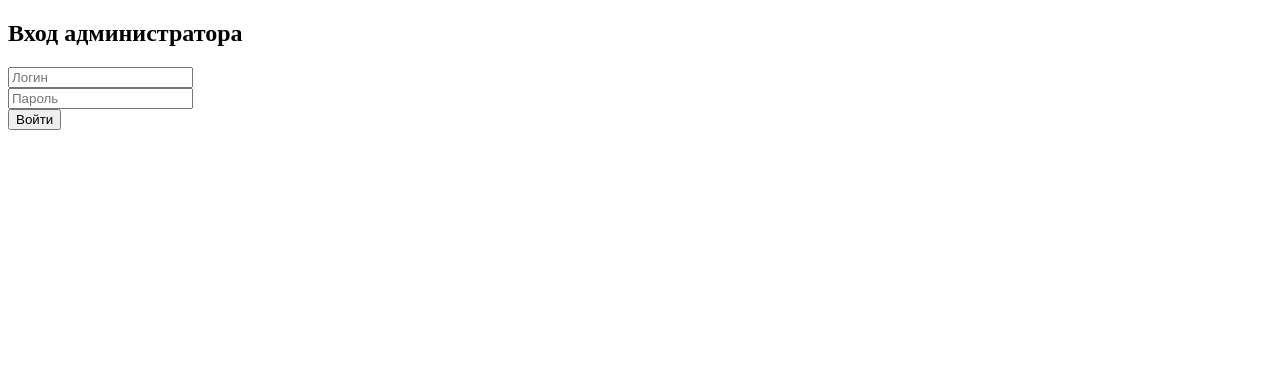
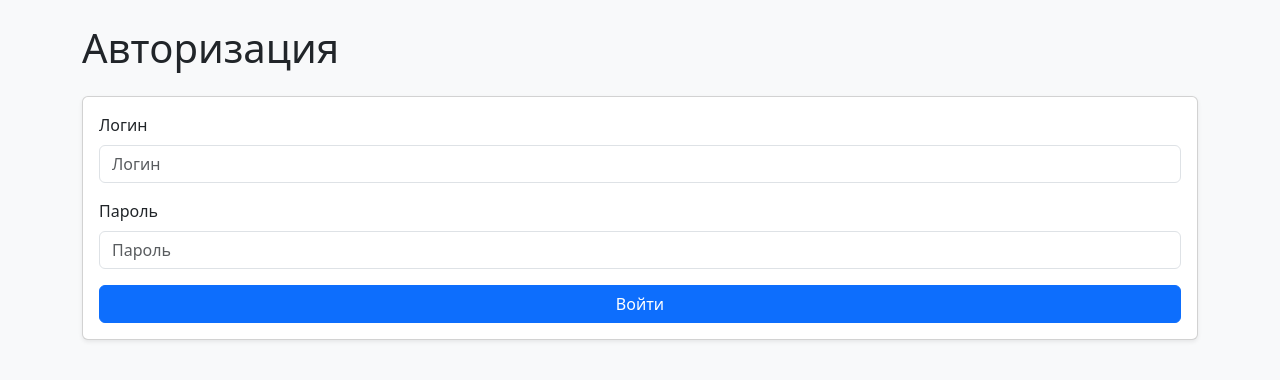
Before and after one commit to che6aduxin/chat-bot, a Flask app: page /login in a window 1280 px wide. Shown: the top 380 px of the page. Run offline with Flask 3, Linux system fonts and the light colour scheme; parts of the project's set-up code (start-up, migrations or seed data) failed here and were passed over.

Commit message:
редизайн страниц

```diff
--- /dev/null
+++ b/app/templates/base.html
@@ -0,0 +1,28 @@
+<!doctype html>
+<html lang="ru">
+
+<head>
+	<meta charset="utf-8">
+	<title>{% block title %}Админка{% endblock %}</title>
+	<link href="https://cdn.jsdelivr.net/npm/bootstrap@5.3.0/dist/css/bootstrap.min.css" rel="stylesheet">
+</head>
+
+<body class="bg-light">
+
+	<div class="container py-4">
+		<h1 class="mb-4">{% block header %}Панель администратора{% endblock %}</h1>
+
+		{% with messages = get_flashed_messages() %}
+		{% if messages %}
+		{% for msg in messages %}
+		<div class="alert alert-info">{{ msg }}</div>
+		{% endfor %}
+		{% endif %}
+		{% endwith %}
+
+		{% block content %}{% endblock %}
+	</div>
+
+</body>
+
+</html>
--- a/app/templates/login.html
+++ b/app/templates/login.html
@@ -1,22 +1,18 @@
-<!DOCTYPE html>
-<html>
+{% extends "base.html" %}
 
-<head>
-	<title>Вход</title>
-</head>
+{% block title %}Вход{% endblock %}
+{% block header %}Авторизация{% endblock %}
 
-<body>
-	<h2>Вход администратора</h2>
-	<form method="post">
-		<input name="username" placeholder="Логин"><br>
-		<input name="password" type="password" placeholder="Пароль"><br>
-		<button type="submit">Войти</button>
-	</form>
-	{% with messages = get_flashed_messages() %}
-	{% if messages %}
-	<p style="color:red;">{{ messages[0] }}</p>
-	{% endif %}
-	{% endwith %}
-</body>
-
-</html>
+{% block content %}
+<form method="post" class="card card-body shadow-sm">
+	<div class="mb-3">
+		<label class="form-label">Логин</label>
+		<input name="username" class="form-control" placeholder="Логин" required>
+	</div>
+	<div class="mb-3">
+		<label class="form-label">Пароль</label>
+		<input name="password" type="password" class="form-control" placeholder="Пароль" required>
+	</div>
+	<button type="submit" class="btn btn-primary w-100">Войти</button>
+</form>
+{% endblock %}
```
Also changed, not shown: app/templates/admin.html (+12 -19 lines).
